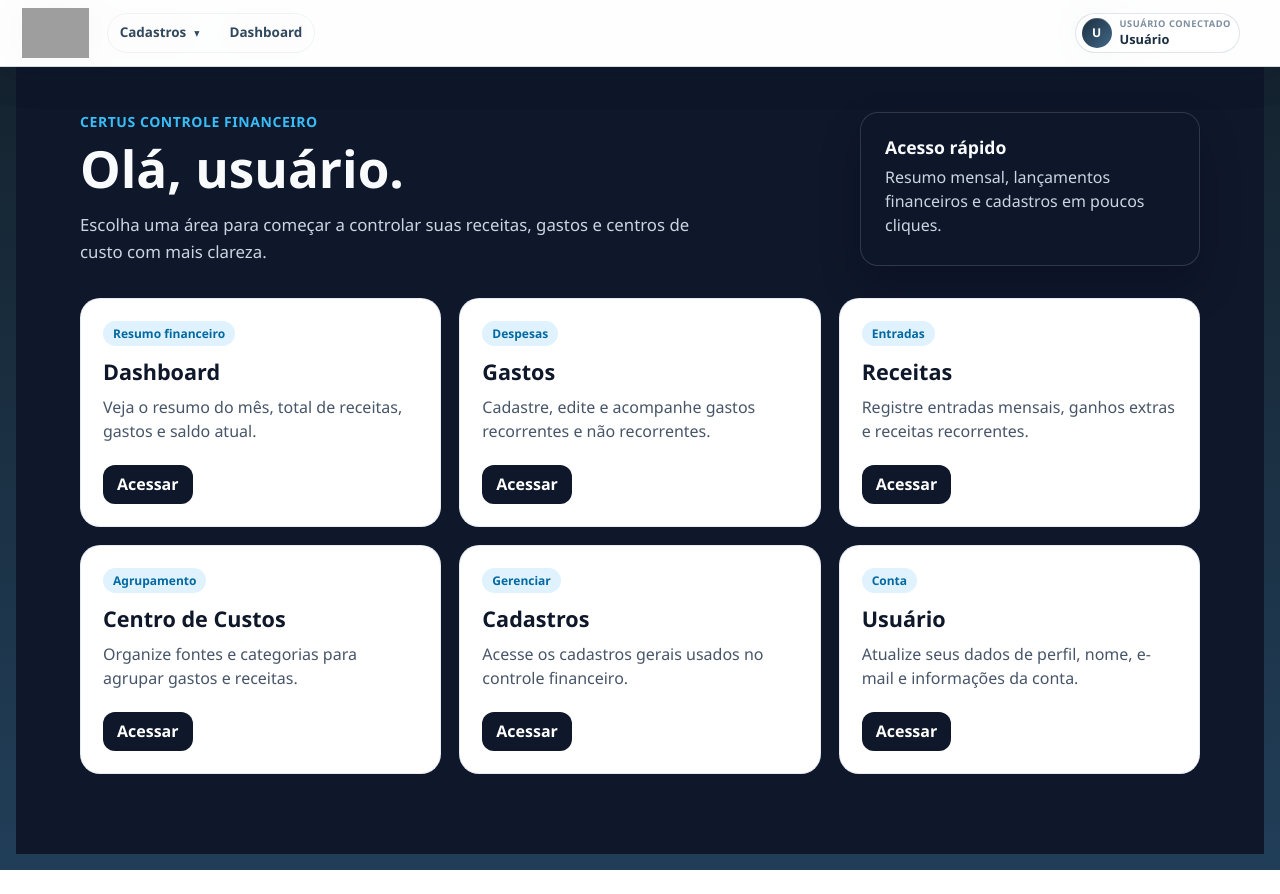
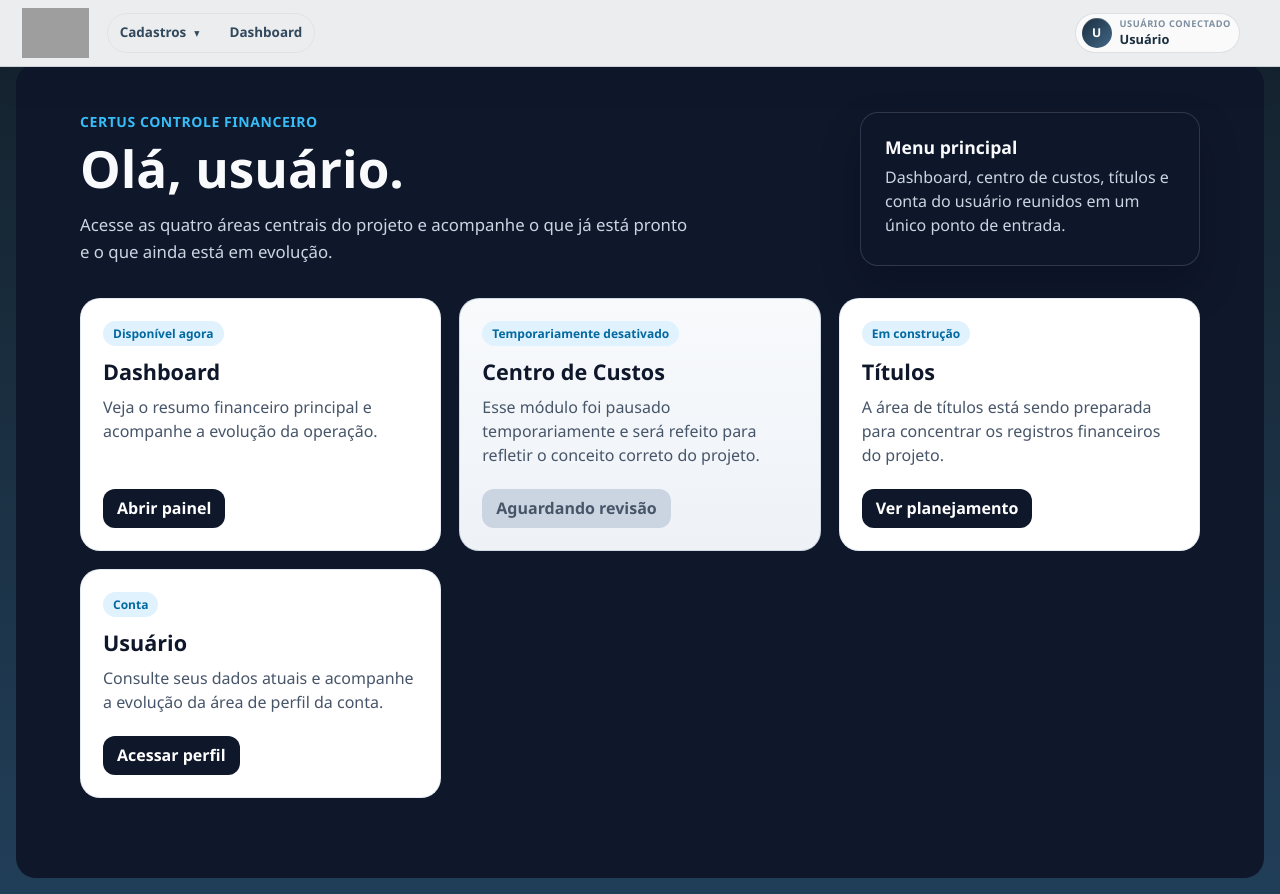
Before and after one commit to jefti/Certus_ControleFinanceiro_FrontEnd, a React (Vite) app: page /inicio in a window 1280 px wide. Before the commit the page ends 870 px from the top, so only its background shows below. Built offline with nearby package versions, Linux system fonts and the light colour scheme; sample sign-in values are in the browser's storage; grey boxes are pictures that could not be loaded.

Commit message:
feat(authenticated-home): align menu cards with current project scope

```diff
--- a/src/pages/AuthenticatedLandingPage/AuthenticatedLandingPage.tsx
+++ b/src/pages/AuthenticatedLandingPage/AuthenticatedLandingPage.tsx
@@ -1,61 +1,12 @@
 import { Link } from 'react-router-dom'
-import { PrivateHeader } from '../../components/Header/PrivateHeader'
 import { useAuth } from '../../hooks/useAuth'
+import { shortcuts } from './HomeShortCut'
 import './AuthenticatedLandingPage.css'
-
-type HomeShortcut = {
-  title: string
-  description: string
-  path: string
-  status: string
-}
-
-const shortcuts: HomeShortcut[] = [
-  {
-    title: 'Dashboard',
-    description: 'Veja o resumo do mês, total de receitas, gastos e saldo atual.',
-    path: '/dashboard',
-    status: 'Resumo financeiro',
-  },
-  {
-    title: 'Gastos',
-    description: 'Cadastre, edite e acompanhe gastos recorrentes e não recorrentes.',
-    path: '/gastos',
-    status: 'Despesas',
-  },
-  {
-    title: 'Receitas',
-    description: 'Registre entradas mensais, ganhos extras e receitas recorrentes.',
-    path: '/receitas',
-    status: 'Entradas',
-  },
-  {
-    title: 'Centro de Custos',
-    description: 'Organize fontes e categorias para agrupar gastos e receitas.',
-    path: '/centro-de-custos',
-    status: 'Agrupamento',
-  },
-  {
-    title: 'Cadastros',
-    description: 'Acesse os cadastros gerais usados no controle financeiro.',
-    path: '/cadastros',
-    status: 'Gerenciar',
-  },
-  {
-    title: 'Usuário',
-    description: 'Atualize seus dados de perfil, nome, e-mail e informações da conta.',
-    path: '/usuario',
-    status: 'Conta',
-  },
-]
 
 export function AuthenticatedLandingPage() {
   const { user } = useAuth()
 
   return (
-    <>
-      <PrivateHeader />
-
     <main className="authenticated-landing-page">
       <section className="authenticated-landing-page__hero">
         <div>
@@ -64,19 +15,21 @@ export function AuthenticatedLandingPage() {
           </span>
 
           <h1 className="authenticated-landing-page__title">
-              Olá, {user?.nome || 'usuário'}.
+            Ol{"\u00e1"}, {user?.nome || `usu${"\u00e1"}rio`}.
           </h1>
 
           <p className="authenticated-landing-page__text">
-              Escolha uma área para começar a controlar suas receitas, gastos e
-              centros de custo com mais clareza.
+            Acesse as quatro {"\u00e1"}reas centrais do projeto e acompanhe o que
+            j{"\u00e1"} est{"\u00e1"} pronto e o que ainda est{"\u00e1"} em
+            evolu{"\u00e7"}{"\u00e3"}o.
           </p>
         </div>
 
         <div className="authenticated-landing-page__summary">
-            <strong>Acesso rápido</strong>
+          <strong>Menu principal</strong>
           <span>
-              Resumo mensal, lançamentos financeiros e cadastros em poucos cliques.
+            Dashboard, centro de custos, t{"\u00edtulos"} e conta do usu
+            {"\u00e1"}rio reunidos em um {"\u00fanico"} ponto de entrada.
           </span>
         </div>
       </section>
@@ -86,11 +39,13 @@ export function AuthenticatedLandingPage() {
         aria-label="Atalhos do sistema"
       >
         {shortcuts.map((item) => (
-            <Link
+          <div
             key={item.path}
-              to={item.path}
-              className="authenticated-landing-page__card"
+            className={`authenticated-landing-page__card${
+              item.disabled ? ' authenticated-landing-page__card--disabled' : ''
+            }`}
           >
+
             <div>
               <span className="authenticated-landing-page__card-status">
                 {item.status}
@@ -105,13 +60,21 @@ export function AuthenticatedLandingPage() {
               </p>
             </div>
 
-              <span className="authenticated-landing-page__card-button">
-                Acessar
+            {item.disabled ? (
+              <span className="authenticated-landing-page__card-button authenticated-landing-page__card-button--disabled">
+                {item.buttonLabel}
               </span>
+            ) : (
+              <Link
+                to={item.path}
+                className="authenticated-landing-page__card-button"
+              >
+                {item.buttonLabel}
               </Link>
+            )}
+          </div>
         ))}
       </section>
     </main>
-    </>
   )
 }
--- /dev/null
+++ b/src/pages/AuthenticatedLandingPage/HomeShortCut.ts
@@ -0,0 +1,44 @@
+export type HomeShortcut = {
+  title: string
+  description: string
+  path: string
+  status: string
+  buttonLabel: string
+  disabled?: boolean
+}
+
+export const shortcuts: HomeShortcut[] = [
+  {
+    title: 'Dashboard',
+    description:
+      'Veja o resumo financeiro principal e acompanhe a evolu\u00e7\u00e3o da opera\u00e7\u00e3o.',
+    path: '/dashboard',
+    status: 'Dispon\u00edvel agora',
+    buttonLabel: 'Abrir painel',
+  },
+  {
+    title: 'Centro de Custos',
+    description:
+      'Esse m\u00f3dulo foi pausado temporariamente e ser\u00e1 refeito para refletir o conceito correto do projeto.',
+    path: '/centro-de-custos',
+    status: 'Temporariamente desativado',
+    buttonLabel: 'Aguardando revis\u00e3o',
+    disabled: true,
+  },
+  {
+    title: 'T\u00edtulos',
+    description:
+      'A \u00e1rea de t\u00edtulos est\u00e1 sendo preparada para concentrar os registros financeiros do projeto.',
+    path: '/titulos',
+    status: 'Em constru\u00e7\u00e3o',
+    buttonLabel: 'Ver planejamento',
+  },
+  {
+    title: 'Usu\u00e1rio',
+    description:
+      'Consulte seus dados atuais e acompanhe a evolu\u00e7\u00e3o da \u00e1rea de perfil da conta.',
+    path: '/usuario',
+    status: 'Conta',
+    buttonLabel: 'Acessar perfil',
+  },
+]
--- a/src/pages/AuthenticatedLandingPage/authenticatedLandingPage.css
+++ b/src/pages/AuthenticatedLandingPage/authenticatedLandingPage.css
@@ -3,6 +3,7 @@
   background: #0f172a;
   color: #f8fafc;
   padding: 48px 24px 80px;
+    border-radius: 20px;
 }
 
 .authenticated-landing-page__hero {
@@ -68,6 +69,7 @@
 }
 
 .authenticated-landing-page__card {
+  position: relative;
   min-height: 210px;
   background: #ffffff;
   color: #0f172a;
@@ -114,6 +116,9 @@
 }
 
 .authenticated-landing-page__card-button {
+  display: inline-flex;
+  align-items: center;
+  justify-content: center;
   width: fit-content;
   margin-top: 22px;
   padding: 10px 14px;
@@ -121,6 +126,34 @@
   background: #0f172a;
   color: #ffffff;
   font-weight: 700;
+}
+
+.authenticated-landing-page__card--disabled {
+  border-color: rgba(203, 213, 225, 0.9);
+  background: linear-gradient(180deg, #f8fafc 0%, #eef2f7 100%);
+}
+
+.authenticated-landing-page__card--disabled:hover {
+  transform: none;
+  border-color: rgba(203, 213, 225, 0.9);
+  box-shadow: none;
+}
+
+.authenticated-landing-page__card-overlay {
+  position: absolute;
+  top: 18px;
+  right: 18px;
+  padding: 5px 10px;
+  border-radius: 999px;
+  background: rgba(15, 23, 42, 0.08);
+  color: #475569;
+  font-size: 0.72rem;
+  font-weight: 700;
+}
+
+.authenticated-landing-page__card-button--disabled {
+  background: #cbd5e1;
+  color: #475569;
 }
 
 .authenticated-landing-page__info {
```
Lines whose indentation alone changed are shown as unchanged.
